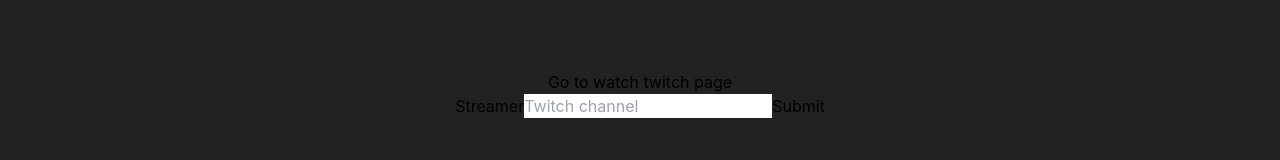
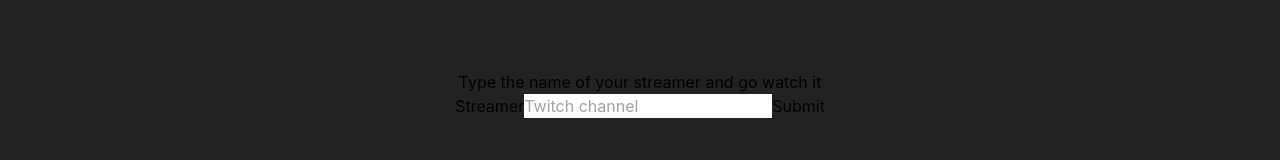
Before and after one commit to NeoCephei/TwitchTeams, a Next.js app in the folder client/: page / in a window 1280 px wide. Shown: the part 306-466 px from the top of the page. Built offline with nearby package versions, Linux system fonts and the light colour scheme.

Commit message:
pushed all with script

```diff
--- a/client/pages/index.js
+++ b/client/pages/index.js
@@ -55,9 +55,7 @@
       /> */}
 			<Layout>
 				<main className={styles.main}>
-					<h1>
-						Go to watch <Link href="/twitch">twitch page</Link>
-					</h1>
+					<h1>Type the name of your streamer and go watch it</h1>
 					<Formik
 						initialValues={{
 							streamerName: '',
```
